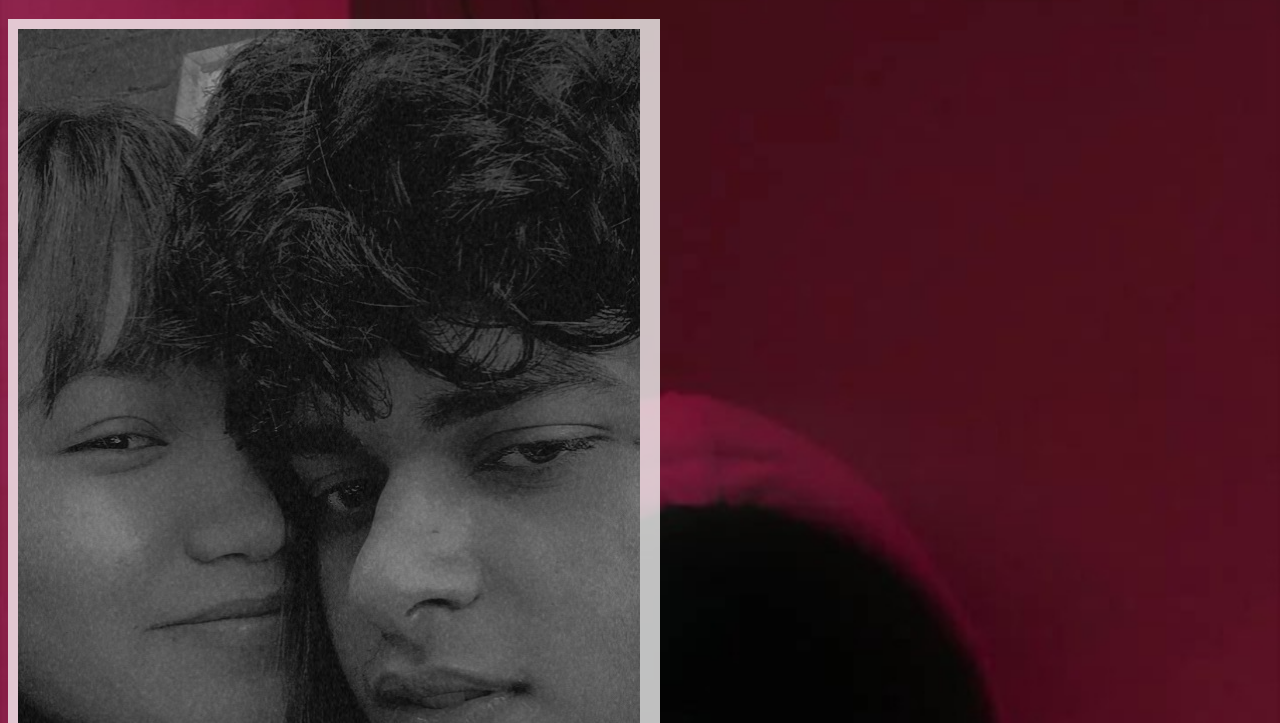
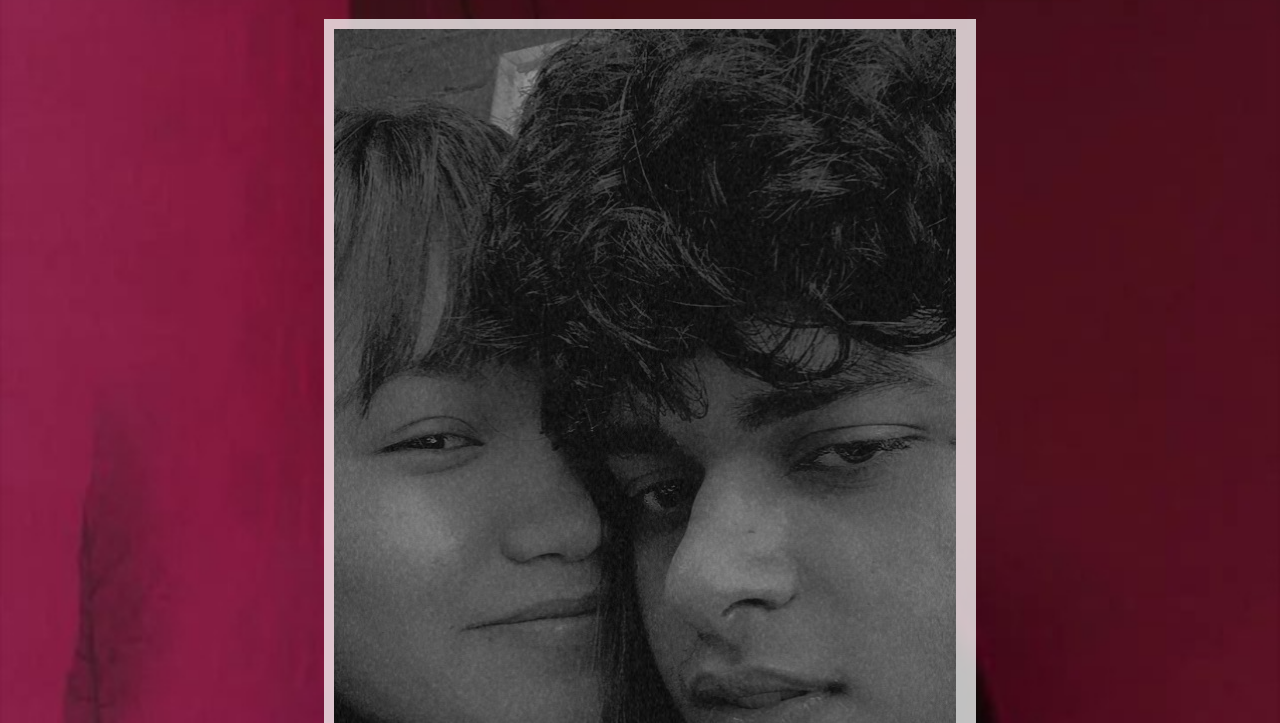
Before and after one commit to shraztosh/100Days, a plain HTML site: page index.html in a window 1280 px wide. Shown: the part 62-785 px from the top of the page. Drawn offline with Linux system fonts and the light colour scheme.

Commit message:
100 days

```diff
--- a/style.css
+++ b/style.css
@@ -10,9 +10,11 @@ h1{
 }
 
 div#main{
+    left: 25%;
     padding: 10px;
     background-color: rgba(255,255,255,0.75);
     max-width:50%;
+    position: relative;
 }
 
 img{
```
